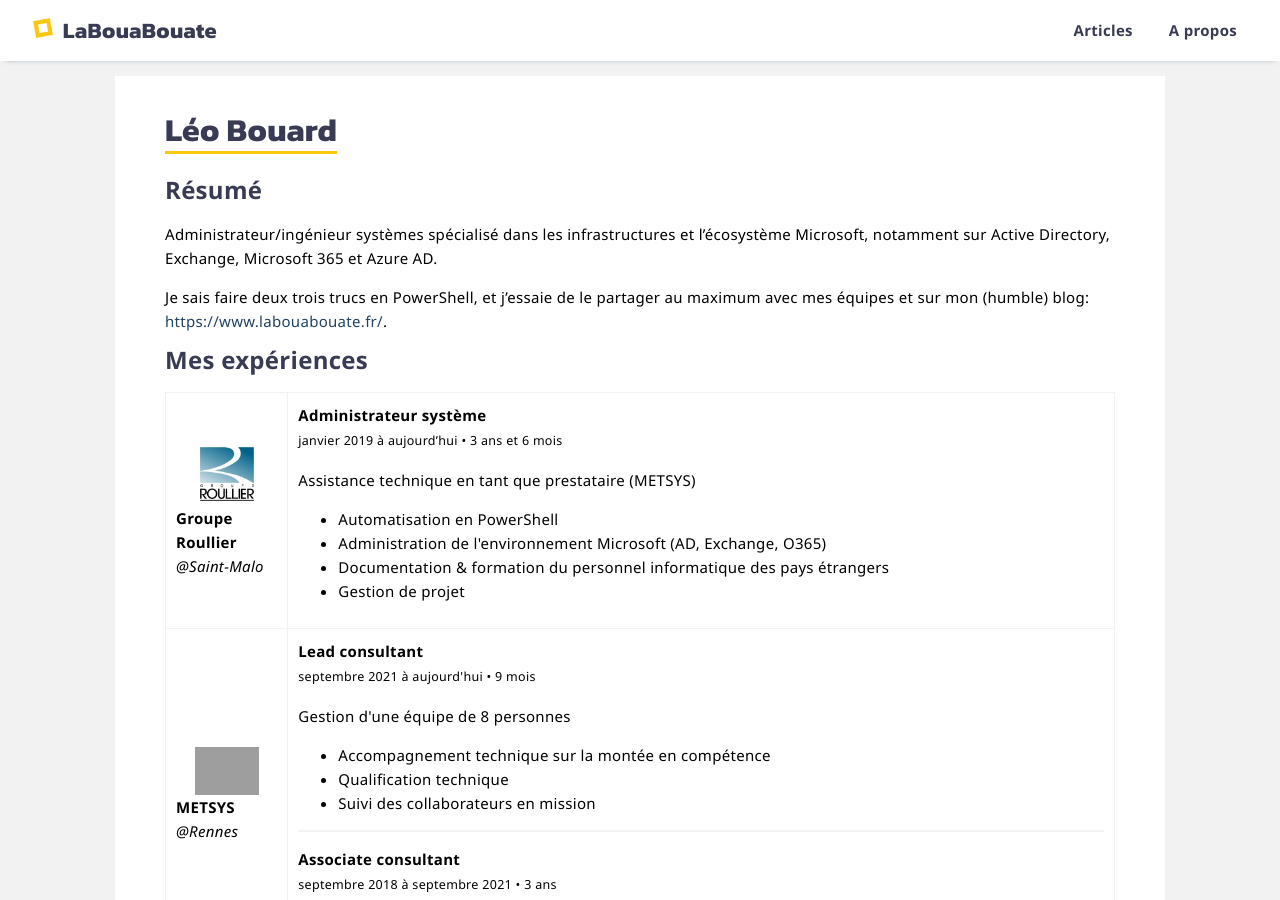
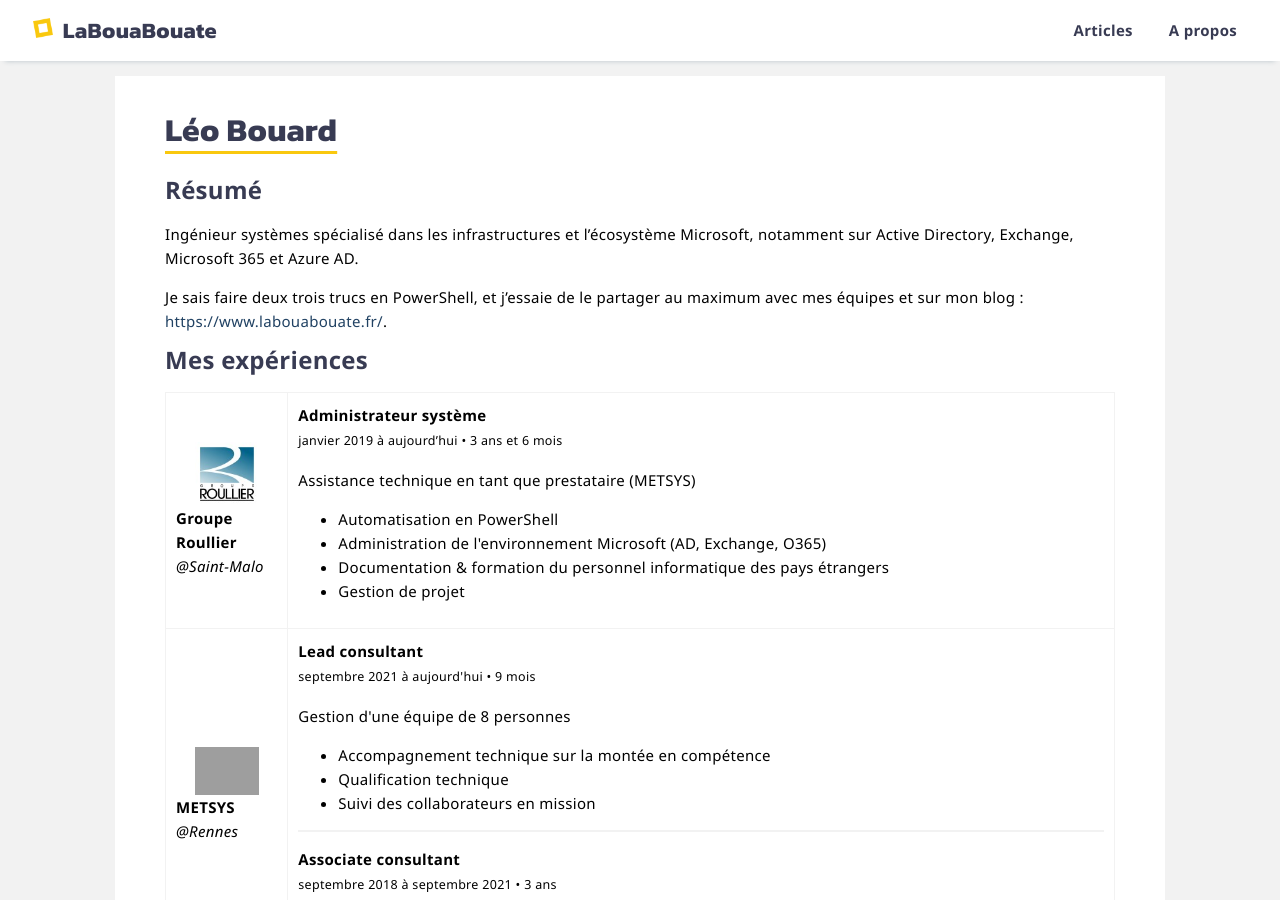
Before and after one commit to leobouard/leobouard.github.io, a Jekyll site: the page built from cv.md, in a window 1280 px wide and 900 px high. Built offline with Jekyll 4.4.1, drawn with Linux system fonts in a browser that asks for light colours; our own code applies the rules of GitHub Pages for plain Markdown files; grey boxes are pictures that could not be loaded.

Commit message:
Correction typo

```diff
--- a/cv.md
+++ b/cv.md
@@ -6,9 +6,9 @@
 
 ## Résumé
 
-Administrateur/ingénieur systèmes spécialisé dans les infrastructures et l'écosystème Microsoft, notamment sur Active Directory, Exchange, Microsoft 365 et Azure AD.
+Ingénieur systèmes spécialisé dans les infrastructures et l'écosystème Microsoft, notamment sur Active Directory, Exchange, Microsoft 365 et Azure AD.
 
-Je sais faire deux trois trucs en PowerShell, et j'essaie de le partager au maximum avec mes équipes et sur mon (humble) blog: <https://www.labouabouate.fr/>.
+Je sais faire deux trois trucs en PowerShell, et j'essaie de le partager au maximum avec mes équipes et sur mon blog : <https://www.labouabouate.fr/>.
 
 ## Mes expériences
 
```
Also changed, not shown: about.md (+2 -1 lines).
